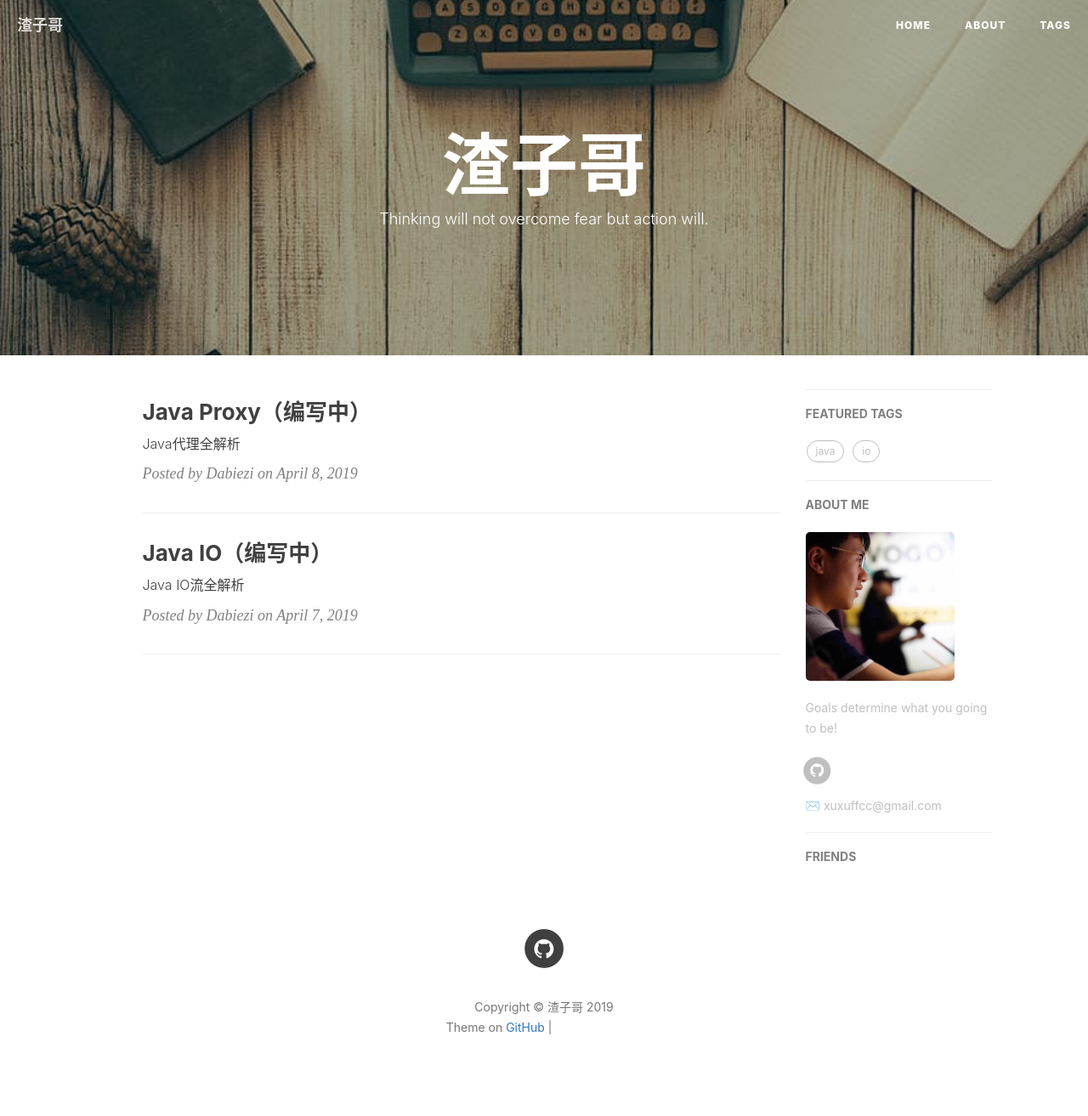
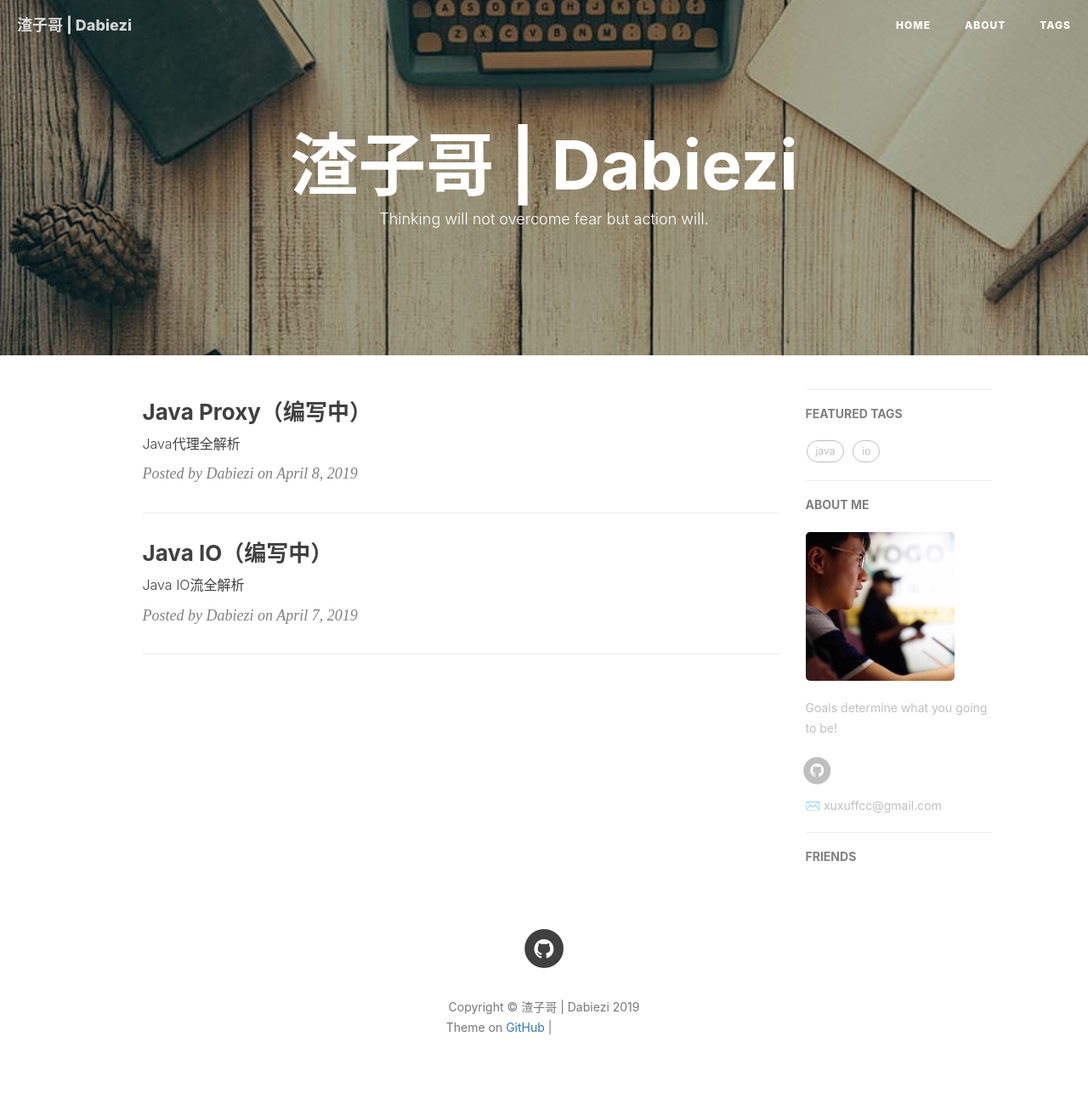
Before and after one commit to anxiouspig/anxiouspig.github.io, a Jekyll site: the page built from index.html, in a window 1280 px wide. Shown: the whole page at 85% size. Built offline with Jekyll 4.4.1, drawn with Linux system fonts in a browser that asks for light colours; nearby versions of some CDN libraries; the list of posts is cut into pages by our own code; comment, search, counter and statistics services are not loaded; grey boxes are pictures that could not be loaded.

Commit message:
Update _config.yml

```diff
--- a/_config.yml
+++ b/_config.yml
@@ -1,5 +1,5 @@
 # Site settings
-title: 渣子哥
+title: 渣子哥 | Dabiezi
 SEOTitle: 渣子哥 | Dabiezi
 header-img: img/post-bg-desk.jpg
 email: xuxuffcc@gmail.com
```
